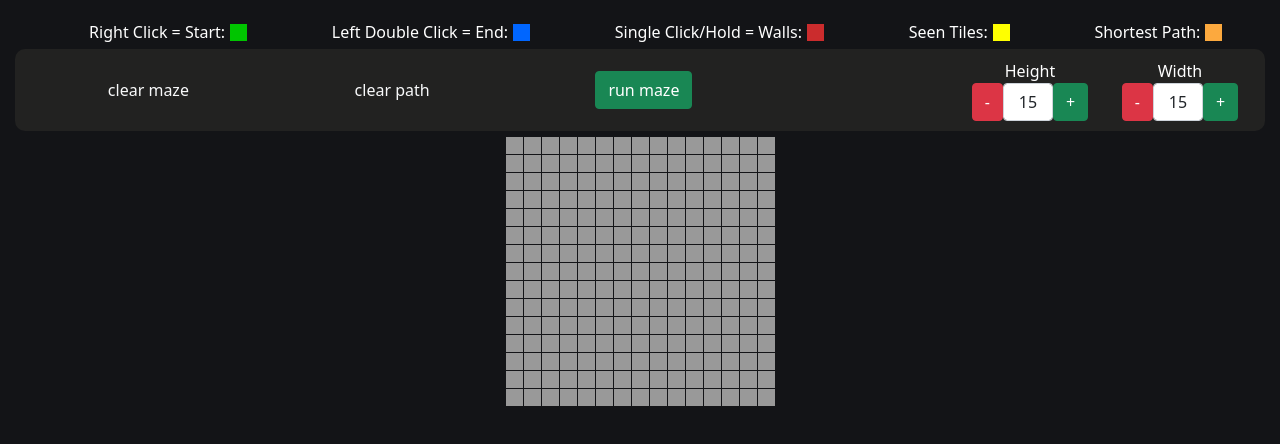
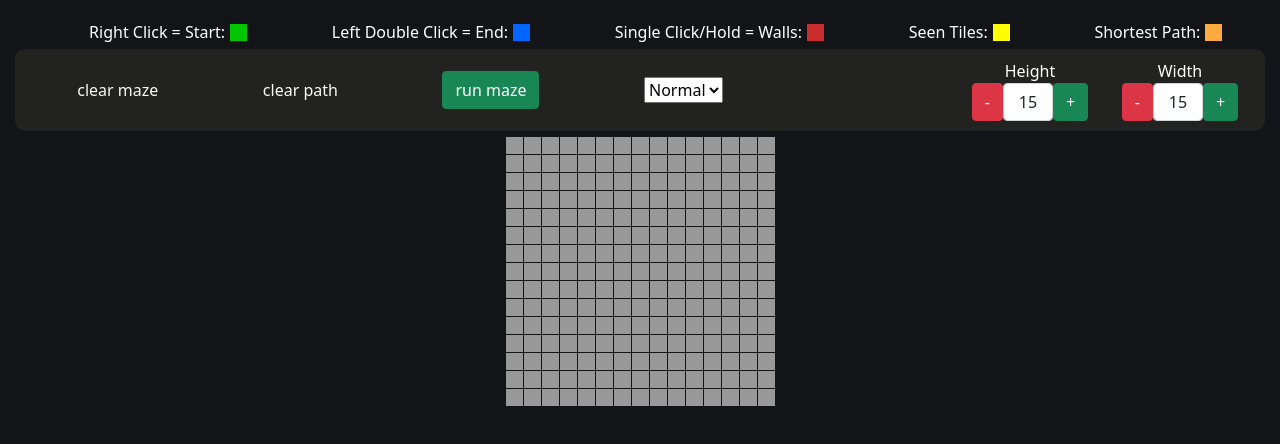
Before and after one commit to semanticsatiation/maze-runner, an Angular app: page / in a window 1280 px wide. Shown: the top 444 px of the page. Built offline with nearby package versions, Linux system fonts and the light colour scheme.

Commit message:
add maze solving speeds

```diff
--- a/src/app/maze/maze.component.html
+++ b/src/app/maze/maze.component.html
@@ -14,6 +14,10 @@
         <button type="button" class="btn btn-success" [disabled]="isSolving" (click)="solve()">
             run maze
         </button>
+
+        <select [disabled]="isSolving" name="speed" id="speed" [value]="speed" (change)="adjustSpeed($event)">
+            <option *ngFor="let speedItem of speeds; let i = index;" [selected]="speedItem[1] === speed.toString()" [value]="speeds[i][1]">{{speedItem[0]}}</option>
+        </select>
     </div>
 
     <!-- <div>
@@ -30,13 +34,13 @@
 
             <div>
                 <span>
-                    <button class="btn btn-danger btn-number" (click)="setDimensions({event: undefined, number: height - 1}, 'height')" type="button">
+                    <button [disabled]="isSolving" class="btn btn-danger btn-number" (click)="setDimensions({event: undefined, number: height - 1}, 'height')" type="button">
                         -
                     </button>
                 </span>
                 <input id="height" name="height" class="form-control" (change)="setDimensions({event: $event, number: undefined}, 'height')" [disabled]="isSolving" type="text" [value]="height">
                 <span>
-                    <button class="btn btn-success btn-number" (click)="setDimensions({event: undefined, number: height + 1}, 'height')" type="button">
+                    <button [disabled]="isSolving" class="btn btn-success btn-number" (click)="setDimensions({event: undefined, number: height + 1}, 'height')" type="button">
                         +
                     </button>
                 </span>
@@ -48,13 +52,13 @@
 
             <div>
                 <span>
-                    <button class="btn btn-danger btn-number" (click)="setDimensions({event: undefined, number: width - 1}, 'width')" type="button">
+                    <button [disabled]="isSolving" class="btn btn-danger btn-number" (click)="setDimensions({event: undefined, number: width - 1}, 'width')" type="button">
                         -
                     </button>
                 </span>
                 <input id="width" name="width" class="form-control" (change)="setDimensions({event: $event, number: undefined}, 'width')" [disabled]="isSolving" type="text" [value]="width">
                 <span>
-                    <button class="btn btn-success btn-number" (click)="setDimensions({event: undefined, number: width + 1}, 'width')" type="button">
+                    <button [disabled]="isSolving" class="btn btn-success btn-number" (click)="setDimensions({event: undefined, number: width + 1}, 'width')" type="button">
                         +
                     </button>
                 </span>
--- a/src/app/maze/maze.component.ts
+++ b/src/app/maze/maze.component.ts
@@ -18,6 +18,8 @@ export class MazeComponent implements OnInit {
   height:number = 15;
   width:number = 15;
 
+  speed:number = 20;
+
   squares:number[][] = this.createSquares();
 
   start:number[] = [];
@@ -37,6 +39,8 @@ export class MazeComponent implements OnInit {
   mouseIsDown = false;
 
   clicked = false;
+
+  speeds:any[] = [["Slow", "50"], ["Normal", "20"], ["Fast", "3"], ["Instant", "0"]];
 
   branchingPaths: {
     [key: number]: number[]
@@ -69,6 +73,17 @@ export class MazeComponent implements OnInit {
     return this.squares = [...Array(this.height)].map((item, ind) => (
       [...Array(this.width)].map((item, ind) => 0)
     ));
+  }
+
+  adjustSpeed(event:Event) {
+    if (!this.isSolving) {
+      const target = event.target as HTMLTextAreaElement;
+
+      console.log(target.value);
+
+
+      this.speed = parseInt(target.value);
+    }
   }
 
   toggleTile(array:[number, number]) {
@@ -163,16 +178,19 @@ export class MazeComponent implements OnInit {
   }
 
   async solve() {
-    if (this.start.length === 2 && this.end.length === 2) {
-      this.isSolving = true;
+    if (this.start.length === 2 && this.end.length === 2 && !this.isSolving) {
       this.clearPath();
 
+      this.isSolving = true;
       this.currentPosition = this.start;
       this.possiblePositions = [this.start];
       this.seen = [this.start];
 
       while (this.possiblePositions.length !== 0 && !this.areSamePos(this.currentPosition, this.end)) {
-        let delayRes = await delay(20);
+
+        if (this.speed !== 0) {
+          let delayRes = await delay(this.speed);
+        }
 
         this.currentPosition = this.bestPosFScore(this.possiblePositions);
 
@@ -220,6 +238,7 @@ export class MazeComponent implements OnInit {
   }
 
   setDimensions(option:{event:Event | undefined, number:number | undefined}, dim:string) {
+    if (!this.isSolving) {
       let value:number;
 
       if (option["event"] !== undefined) {
@@ -243,6 +262,7 @@ export class MazeComponent implements OnInit {
 
       this.createSquares();
     }
+  }
 
   findPath(goal = this.end) {
     const path:number[][] = [goal];
```
Lines whose indentation alone changed are shown as unchanged.
